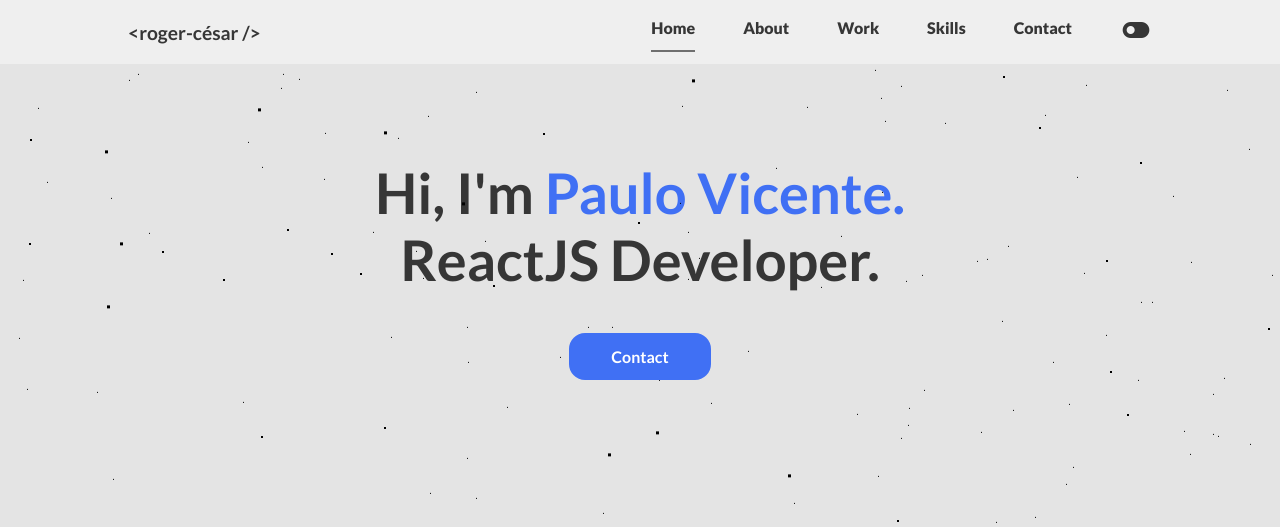
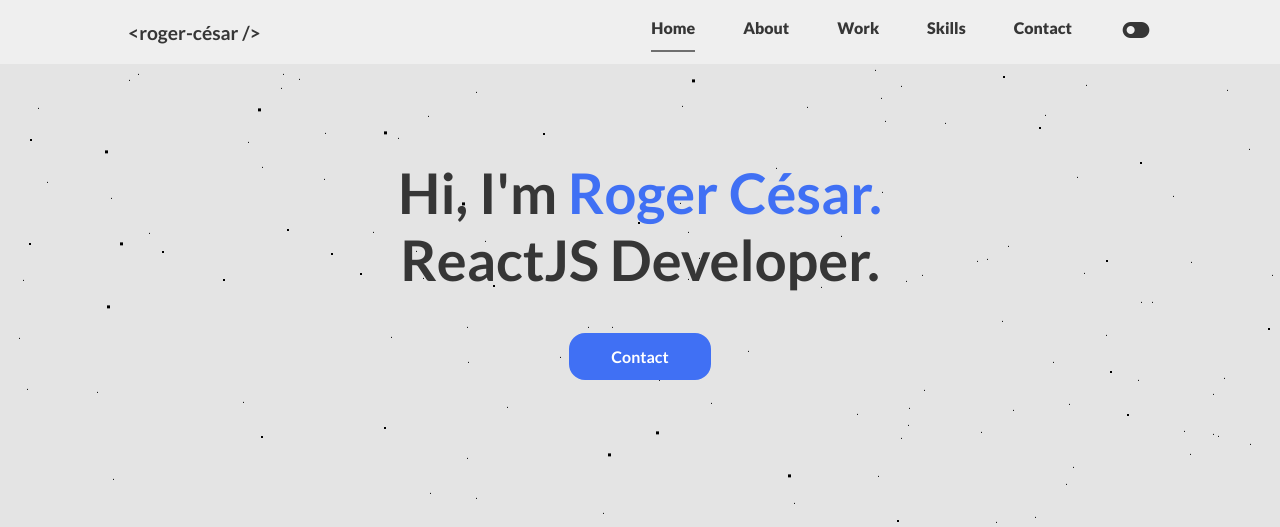
Before and after one commit to rogercsar/rogercsar, a plain HTML site: page index.html in a window 1280 px wide. Shown: the top 527 px of the page. Drawn offline with nearby package versions, Linux system fonts and the light colour scheme.

Commit message:
Update index.html

```diff
--- a/index.html
+++ b/index.html
@@ -67,7 +67,7 @@
         <section class="home bd-grid" id="home">
             <!-- title & contact button -->
             <div class="home__data">
-                <h1 class="home__title">Hi, I'm <span class="home__title-color">Paulo Vicente.</span><br><span
+                <h1 class="home__title">Hi, I'm <span class="home__title-color">Roger César.</span><br><span
                         class="spin"></span>.</h1>
                 <a href="#contact" class="button">Contact</a>
             </div>
```
